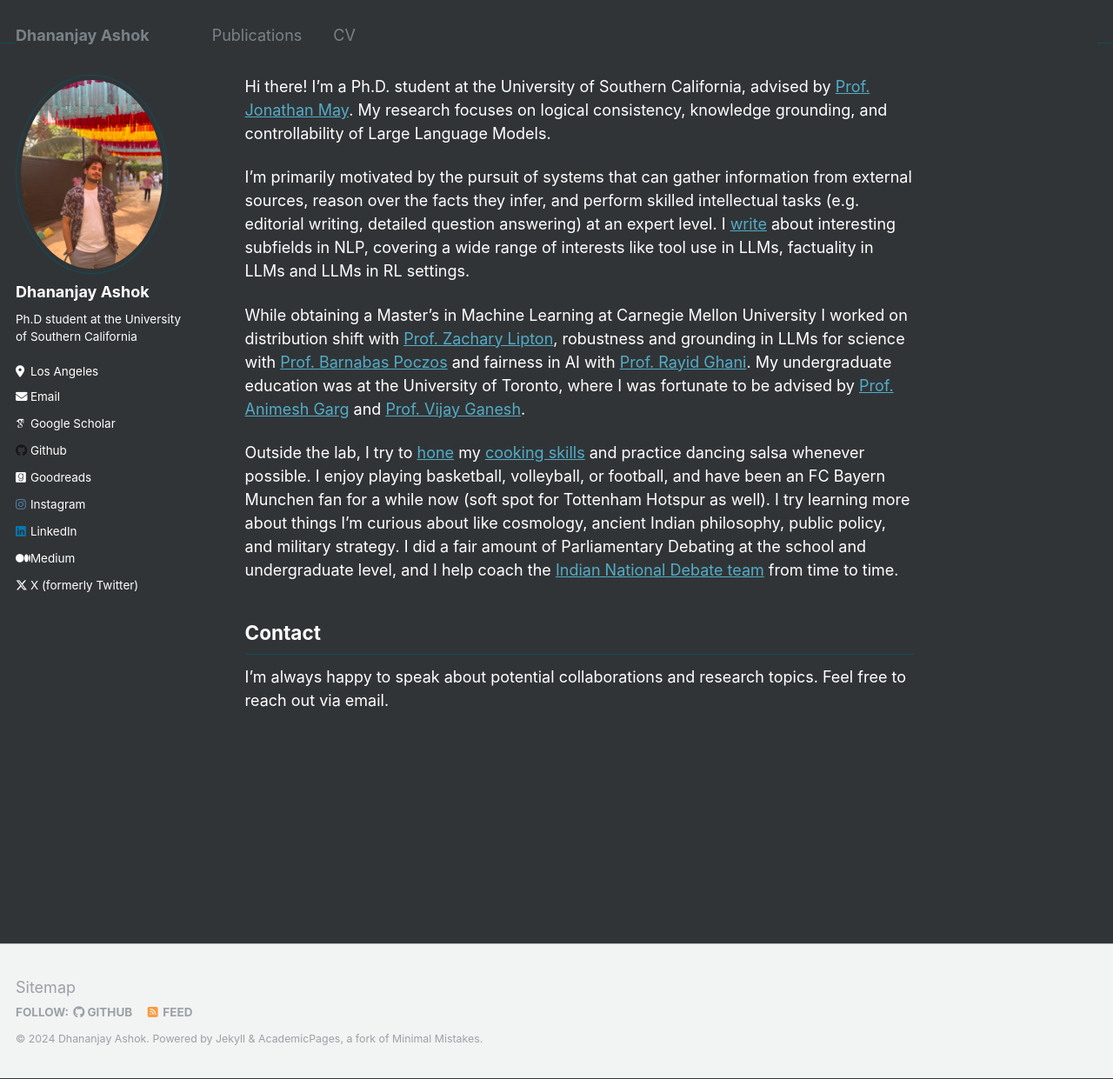
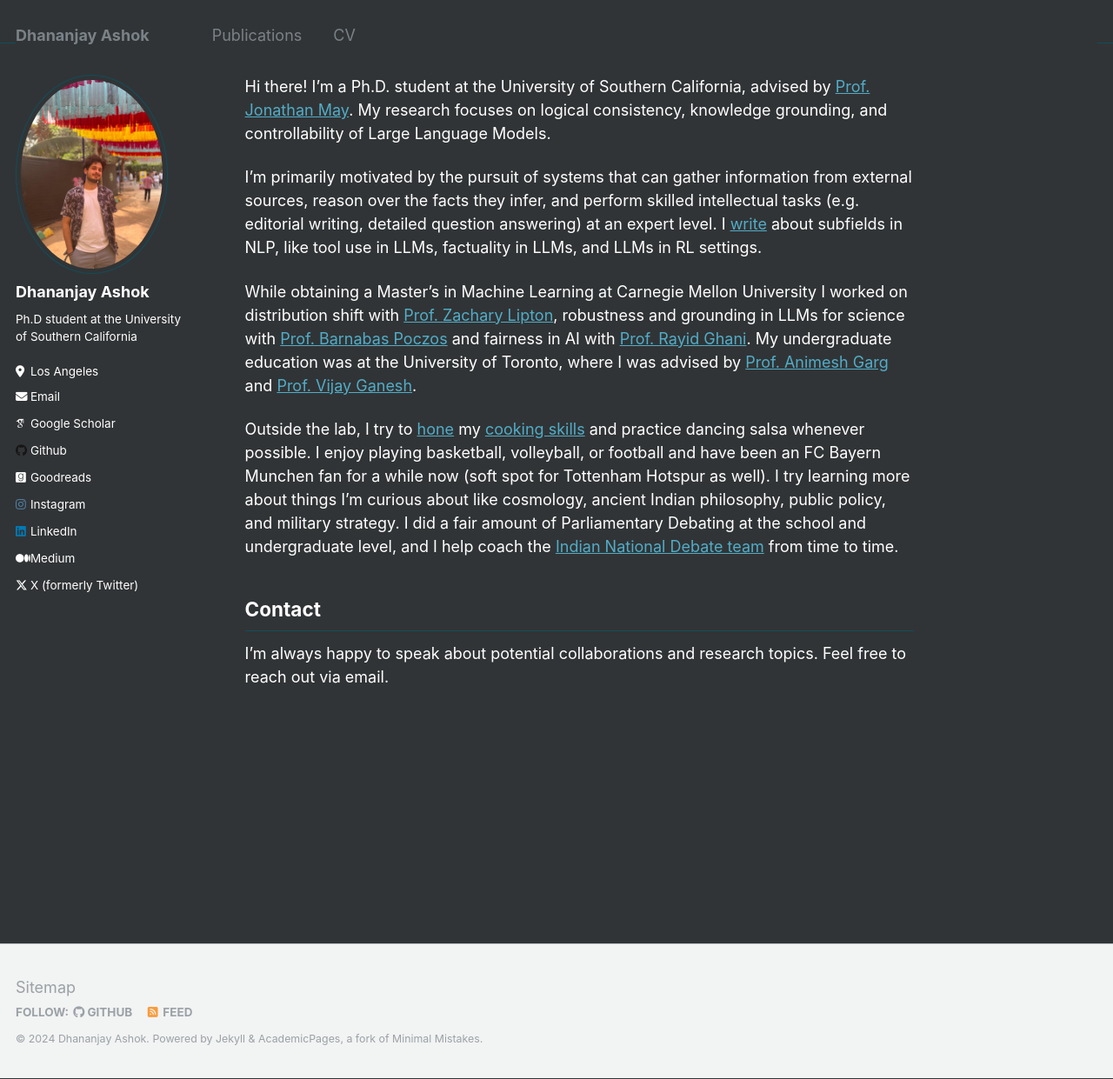
Before and after one commit to DhananjayAshok/DhananjayAshok.github.io, a Jekyll site: the page built from _pages/about.md, in a window 1280 px wide and 1241 px high. Shown: the whole window at 87% size. Built offline with Jekyll 4.4.1, drawn with Linux system fonts in a browser that asks for light colours; some web fonts are replaced.

Commit message:
Update about.md

```diff
--- a/_pages/about.md
+++ b/_pages/about.md
@@ -7,11 +7,11 @@ redirect_from:
 ---
 Hi there! I'm a Ph.D. student at the University of Southern California, advised by [Prof. Jonathan May](https://jonmay.github.io/webpage/). My research focuses on logical consistency, knowledge grounding, and controllability of Large Language Models.
 
-I'm primarily motivated by the pursuit of systems that can gather information from external sources, reason over the facts they infer, and perform skilled intellectual tasks (e.g. editorial writing, detailed question answering) at an expert level. I [write](https://medium.com/@dhananjayashok99) about interesting subfields in NLP, covering a wide range of interests like tool use in LLMs, factuality in LLMs and LLMs in RL settings.
+I'm primarily motivated by the pursuit of systems that can gather information from external sources, reason over the facts they infer, and perform skilled intellectual tasks (e.g. editorial writing, detailed question answering) at an expert level. I [write](https://medium.com/@dhananjayashok99) about subfields in NLP, like tool use in LLMs, factuality in LLMs, and LLMs in RL settings.
 
-While obtaining a Master's in Machine Learning at Carnegie Mellon University I worked on distribution shift with [Prof. Zachary Lipton](https://www.zacharylipton.com/), robustness and grounding in LLMs for science with [Prof. Barnabas Poczos](https://www.cs.cmu.edu/~bapoczos/) and fairness in AI with [Prof. Rayid Ghani](https://www.rayidghani.com/). My undergraduate education was at the University of Toronto, where I was fortunate to be advised by [Prof. Animesh Garg](https://animesh.garg.tech/) and [Prof. Vijay Ganesh](https://www.cc.gatech.edu/people/vijay-ganesh).
+While obtaining a Master's in Machine Learning at Carnegie Mellon University I worked on distribution shift with [Prof. Zachary Lipton](https://www.zacharylipton.com/), robustness and grounding in LLMs for science with [Prof. Barnabas Poczos](https://www.cs.cmu.edu/~bapoczos/) and fairness in AI with [Prof. Rayid Ghani](https://www.rayidghani.com/). My undergraduate education was at the University of Toronto, where I was advised by [Prof. Animesh Garg](https://animesh.garg.tech/) and [Prof. Vijay Ganesh](https://www.cc.gatech.edu/people/vijay-ganesh).
 
-Outside the lab, I try to [hone](https://someonezblog.wixsite.com/food/blog) my [cooking skills](https://www.instagram.com/foodboi19) and practice dancing salsa whenever possible. I enjoy playing basketball, volleyball, or football, and have been an FC Bayern Munchen fan for a while now (soft spot for Tottenham Hotspur as well). I try learning more about things I'm curious about like cosmology, ancient Indian philosophy, public policy, and military strategy. I did a fair amount of Parliamentary Debating at the school and undergraduate level, and I help coach the [Indian National Debate team](https://indianschoolsdebatingsociety.com/wsdc-2019/) from time to time.
+Outside the lab, I try to [hone](https://someonezblog.wixsite.com/food/blog) my [cooking skills](https://www.instagram.com/foodboi19) and practice dancing salsa whenever possible. I enjoy playing basketball, volleyball, or football and have been an FC Bayern Munchen fan for a while now (soft spot for Tottenham Hotspur as well). I try learning more about things I'm curious about like cosmology, ancient Indian philosophy, public policy, and military strategy. I did a fair amount of Parliamentary Debating at the school and undergraduate level, and I help coach the [Indian National Debate team](https://indianschoolsdebatingsociety.com/wsdc-2019/) from time to time.
 
 
 Contact
```
